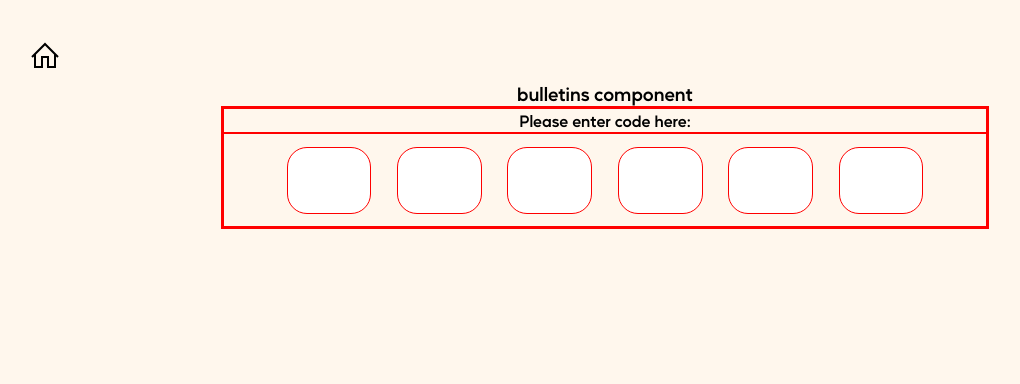
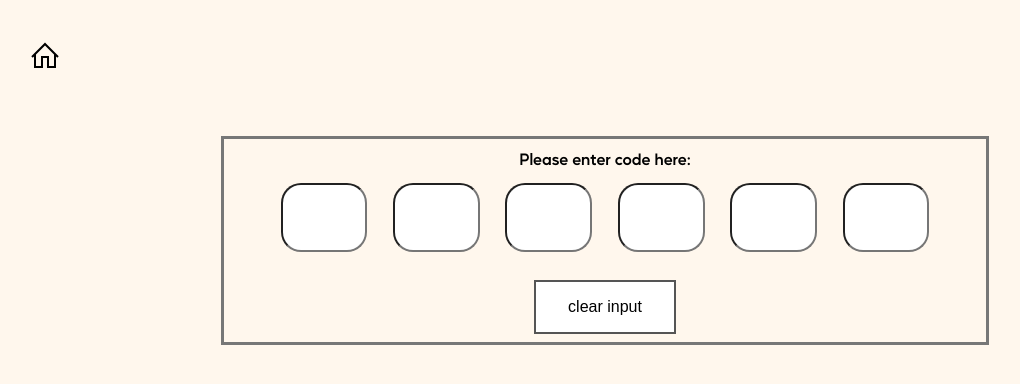
Before and after one commit to ArthurG0/personal-website-next, a Next.js app: page /bulletins in a window 1280 px wide. Shown: the top 384 px of the page, without its empty margins (35-1055 px from the left). Built offline with nearby package versions, Linux system fonts and the light colour scheme.

Commit message:
working on bulletins

```diff
--- /dev/null
+++ b/src/components/Bulletins/BulletinText.tsx
@@ -0,0 +1,23 @@
+// @ts-nocheck
+import styles from '../../styles/Bulletins.module.css'
+import React, { useState , useEffect } from 'react'
+
+
+
+
+function BulletinsText(props: none) {
+
+    let text_container_styles = [styles.bltn_text_container]
+
+    if (props.text === '') text_container_styles.push(styles.hidden)
+
+    return (
+        <div className={text_container_styles.join(' ')}>
+            <div className={styles.bltn_text_intro}>Here is the text that matched your request:</div>
+            <div className={styles.bltn_text}>{props.text}</div>
+        </div>
+    )
+
+}
+
+export default BulletinsText;
--- a/src/components/Bulletins/Bulletins.tsx
+++ b/src/components/Bulletins/Bulletins.tsx
@@ -3,10 +3,21 @@ import styles from '../../styles/Bulletins.module.css'
 import React, { useState , useEffect } from 'react'
 import Link from 'next/link';
 import KeyInputForm from './CodeInputForm';
+import BulletinsText from './BulletinText';
 
 
 
 function Bulletins(props: none) {
+
+    // const [showText, setShowText] = useState('loren ipsum dolor sit amen. loren ipsum dolor sit amen. loren ipsum dolor sit amen. loren ipsum dolor sit amen. loren ipsum dolor sit amen.')
+    const [showText, setShowText] = useState('')
+
+    const DEBUG_MODE = false
+
+
+    const updateShowText = (newText: string) => {
+        setShowText(newText)
+    }
 
 
 
@@ -20,10 +31,21 @@ function Bulletins(props: none) {
 
 
     return (
-        <div style={{textAlign: 'center', paddingTop: '10vh'}}>
-            <h3>bulletins component</h3>
+        <div className={styles.blnts_container}>
+            <BulletinsText
+                text={showText}
+            />
             {returnHomeElement}
-            <KeyInputForm/>
+            <KeyInputForm
+                updateShowText={updateShowText}
+            />
+            {
+                DEBUG_MODE ?
+                <>
+                <button onClick={() => updateShowText('')}>Click me for nothing</button>
+                <button onClick={() => updateShowText('apple apple apple apple apple apple apple')}>Click me for text</button>
+                </> : ""
+            }
         </div>
     )
 
--- a/src/components/Bulletins/CodeInputForm.tsx
+++ b/src/components/Bulletins/CodeInputForm.tsx
@@ -2,16 +2,21 @@
 import styles from '../../styles/Bulletins.module.css'
 import React, { useState , useEffect, useRef } from 'react'
 import Link from 'next/link';
+import { BULLETINS_GET_TEXT_FUNCTION_URL } from '@/constants/website-constants';
+import { ToastContainer, toast } from 'react-toastify';
+import 'react-toastify/dist/ReactToastify.css';
+import loading_gif from '../../../public/icons/loading-gif.gif'
 
 
 
-function KeyInputForm(props: none) {
+function KeyInputForm(props: any) {
 
     const NUM_KEYS_IN_CODE = 6
 
     const [indexSelected, setIndexSelected] = useState(0)
     const [formIsActive, setFormIsActive] = useState(false)
     const [inputString, setInputString] = useState('')
+    const [isLoading, setLoading] = useState(false)
 
     const inputRefs = [
         useRef(null),
@@ -21,6 +26,26 @@ function KeyInputForm(props: none) {
         useRef(null),
         useRef(null)
     ]
+
+    const sleep = ms => new Promise(r => setTimeout(r, ms));
+
+    const longTestText = 'Lorem ipsum dolor sit amet, consectetur adipiscing elit, sed do eiusmod tempor incididunt ut labore et dolore magna aliqua. Commodo elit at imperdiet dui accumsan. Accumsan in nisl nisi scelerisque eu. Suspendisse faucibus interdum posuere lorem ipsum dolor sit amet. Diam maecenas ultricies mi eget mauris pharetra et ultrices neque. Lorem mollis aliquam ut porttitor leo a diam. Mauris rhoncus aenean vel elit scelerisque. Risus quis varius quam quisque id diam. Aliquam ut porttitor leo a diam. Ut diam quam nulla porttitor massa id neque aliquam. Facilisi etiam dignissim diam quis enim lobortis scelerisque fermentum dui. Donec et odio pellentesque diam volutpat commodo sed egestas egestas. Ultrices dui sapien eget mi. Integer vitae justo eget magna fermentum iaculis eu non. Scelerisque viverra mauris in aliquam sem fringilla ut morbi tincidunt. Adipiscing elit ut aliquam purus sit amet. Ullamcorper morbi tincidunt ornare massa eget egestas purus viverra.'
+
+    const triggerShowTextProcess = (showText: string) => {
+        toast.success('Your code matched a text!', {
+            position: "top-center",
+            autoClose: 900,
+            hideProgressBar: false,
+            closeOnClick: true,
+            pauseOnHover: true,
+            draggable: true,
+            progress: undefined,
+            theme: "colored",
+        });
+
+        setTimeout(() => props.updateShowText(showText), 2400);
+    }
+
 
     const getInputStyle = (index: Number) => {
 
@@ -51,10 +76,13 @@ function KeyInputForm(props: none) {
         e.target.blur()
     }
 
-    const textFieldOnFocus = (e: Event) => {
-        // e.preventDefault()
-        // console.log('form on capture')
-        // e.target.blur()
+    const resetForm = () => {
+        setFormIsActive(true)
+        setInputString('')
+
+        inputRefs.forEach(ref => ref.current.value = '')
+
+        props.updateShowText('')
     }
 
     const handleCellTextChange = (e:Event, index: Number) => {
@@ -78,10 +106,80 @@ function KeyInputForm(props: none) {
 
     }
 
-    const checkIfMessageExists = (userInput: string) => {
-        userInput = userInput.toUpperCase()
+    const checkIfMessageExists = async (userInput: string) => {
+        // userInput = userInput.toUpperCase()
 
         console.log('checking if string: ' , userInput, " exists in the DB")
+        setLoading(true)
+
+        let res = await fetch(BULLETINS_GET_TEXT_FUNCTION_URL, {
+            method: 'POST',
+            headers: {
+                'Content-Type': 'application/json'
+            },
+            body: JSON.stringify({key: userInput})
+        })
+
+        setLoading(false)
+        console.log(res)
+
+        if (res.status == 404){
+            toast.error('No text with that code', {
+                position: "top-center",
+                autoClose: 5000,
+                hideProgressBar: false,
+                closeOnClick: true,
+                pauseOnHover: true,
+                draggable: true,
+                progress: undefined,
+                theme: "colored",
+            });
+
+            props.updateShowText('')
+        }
+
+        else if (res.status == 200) {
+            console.log('found text in DB!')
+            res = await res.json()
+            if (res) {
+                triggerShowTextProcess(res)
+            }
+        }
+
+        // await sleep(1400)
+        // setLoading(false)
+
+
+        // let res = {
+        //     status: 200,
+        //     // json: async () => new Promise((resolve) => resolve(longTestText+longTestText+longTestText+longTestText))
+        //     json: async () => new Promise((resolve) => resolve('apple apple apple apple'))
+        // }
+
+        // if (res.status == 200){
+        //     console.log('found text in DB!')
+        //     res = await res.json()
+        //     console.log(res)
+
+        //     toast.success('Your code matched a text!', {
+        //         position: "top-center",
+        //         autoClose: 900,
+        //         hideProgressBar: false,
+        //         closeOnClick: true,
+        //         pauseOnHover: true,
+        //         draggable: true,
+        //         progress: undefined,
+        //         theme: "colored",
+        //     });
+
+        //     setTimeout(() => props.updateShowText(res), 2500)
+
+        // }
+
+
+
+
+
     }
 
 
@@ -114,8 +212,12 @@ function KeyInputForm(props: none) {
     return (
         <div className={styles.bulletin_key_input_form}>
             <div className={styles.bltn_key_input_area}>
+                <ToastContainer/>
                 <div className={styles.bltn_key_input_text}>Please enter code here:</div>
                 <div className={styles.bltn_key_input_row} onClick={(e) => formOnClick(e)}>
+                    <div style={{width: '50px', height: '100%', margin: 'auto 0', display: 'flex'}}>
+
+                    </div>
                     {
                         [0,1,2,3,4,5].map((value) => {
                             return (
@@ -125,17 +227,24 @@ function KeyInputForm(props: none) {
                                 className={styles.bltn_key_input_cell}
                                 type='text'
                                 onBlur={(e)=>textFieldOnBlur(e)}
-                                onFocus={(e)=>textFieldOnFocus(e)}
                                 onChange={(e) => handleCellTextChange(e, value)}
                                 maxLength='1' size='1'
                                 ref={inputRefs[value]}
                             ></input>
                             )
                         })
+
                     }
+                    <div style={{width: '50px', height: '100%', margin: 'auto 0', display: 'flex'}}>
+                        { isLoading ?
+                            <img src='./icons/loading-gif.gif' style={{width: '100%', margin: 'auto'}}></img>
+                            : ""
+                        }
+                    </div>
 
                 </div>
             </div>
+            <button className={styles.bltn_button} onClick={resetForm}>clear input</button>
         </div>
     )
 
--- a/src/constants/website-constants.tsx
+++ b/src/constants/website-constants.tsx
@@ -1,2 +1,3 @@
 export const START_DATE_FUNCTION_URL = 'https://2xend6fnf5bejg5eix62x7mql40iumxm.lambda-url.us-east-2.on.aws/'
 export const BIRTH_DATE_FUNCTION_URL = 'https://5mom4hfymtzlwst7dk2kkakteu0lphbf.lambda-url.us-east-2.on.aws/'
+export const BULLETINS_GET_TEXT_FUNCTION_URL = 'https://y535eb3uuz2csrhfzm5elsudwq0ijczy.lambda-url.us-east-2.on.aws'
--- a/src/styles/Bulletins.module.css
+++ b/src/styles/Bulletins.module.css
@@ -7,14 +7,11 @@
 
 
 .bulletin_key_input_form {
-    width: 60vw;
     margin: auto;
     display: flex;
     flex-direction: column;
-}
-
-.bulletin_key_input_form , .bulletin_key_input_form * {
-    border: 1px solid red;
+    padding: 1vh 0;
+    border: 3px solid #777777;
 }
 
 .bltn_key_input_row {
@@ -22,8 +19,111 @@
     flex-direction: row;
     justify-content: center;
 
+
 }
 
 input.bltn_key_input_cell {
 
 }
+
+.bltn_text_container {
+    display: flex;
+    margin: auto;
+    flex-direction: column;
+    background-color: bisque;
+    padding: 1vh 0;
+    max-height: 1vh;
+    overflow: hidden;
+}
+
+
+.bltn_text_container.hidden {
+    visibility: hidden;
+}
+
+.bltn_text_container:not(.hidden) {
+    visibility: visible;
+    max-height: 65vh;
+    transition: max-height 1s cubic-bezier(0.45, 0.05, 0.55, 0.95);
+    border: 3px solid #777777;
+    border-bottom: 0px;
+}
+
+.bltn_text {
+    font-family: 'Courier New', Courier, monospace;
+    margin: auto;
+    overflow: scroll;
+    height: 100%;
+    padding: 5vh 0;
+}
+
+.bltn_button {
+    background-color: white; /* Green */
+    border: none;
+    color: black;
+    padding: 16px 32px;
+    text-align: center;
+    text-decoration: none;
+    display: inline-block;
+    font-size: 16px;
+    margin: 4px 2px;
+    transition-duration: 0.4s;
+    cursor: pointer;
+    border: 2px solid #555555;
+    margin: auto
+}
+
+.bltn_button:hover {
+    background-color: #555555;
+    color: white;
+}
+
+
+
+/* For Desktop */
+@media only screen and (min-aspect-ratio: 3/4) {
+    .bulletin_key_input_form {
+        width: 60vw;
+    }
+
+    .bltn_text_container {
+        width: 60vw;
+    }
+
+    .bltn_key_input_row {
+        padding: 0 0 2vh 0;
+    }
+
+    .blnts_container{
+        padding-top: 15vh;
+        text-align: center;
+    }
+
+    .bltn_text {
+        width: 50vw;
+    }
+}
+
+/* For Mobile */
+@media only screen and (max-aspect-ratio: 3/4) {
+    .bulletin_key_input_form {
+        width: 85vw;
+    }
+    .bltn_text_container {
+        width: 85vw;
+    }
+
+    .bltn_key_input_row {
+        padding: 0 0 5vh 0;
+    }
+
+    .blnts_container{
+        padding-top: 15vh;
+        text-align: center;
+    }
+
+    .bltn_text {
+        width: 80vw;
+    }
+
+}
```
Also changed, not shown: public/icons/loading-gif.gif (added), 1 other file (tests, documents, lock files or other folders).
